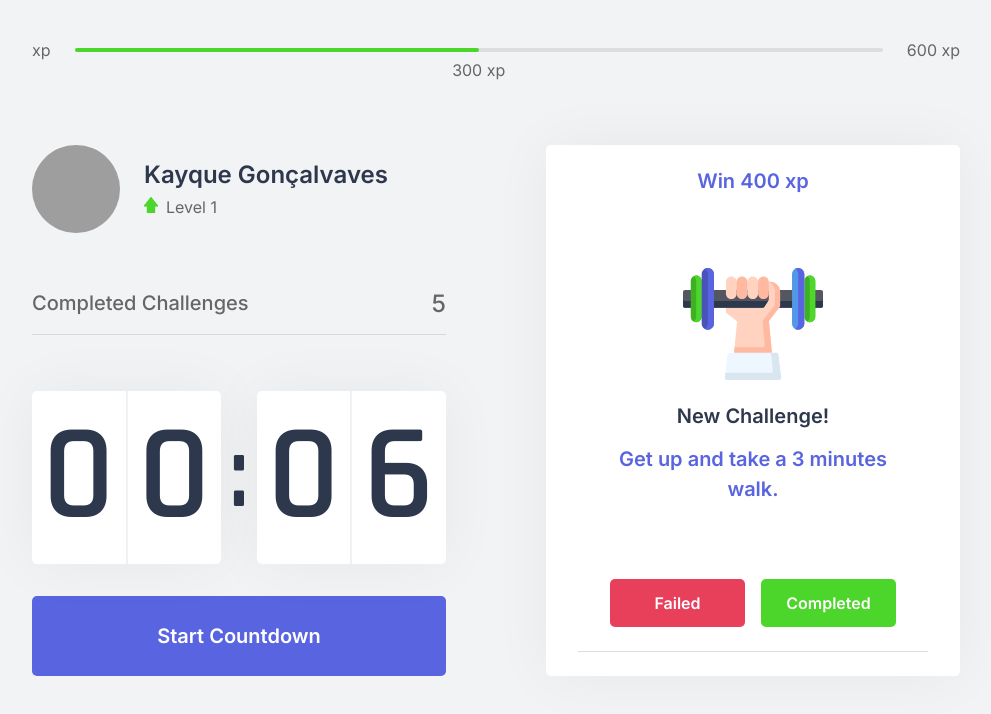
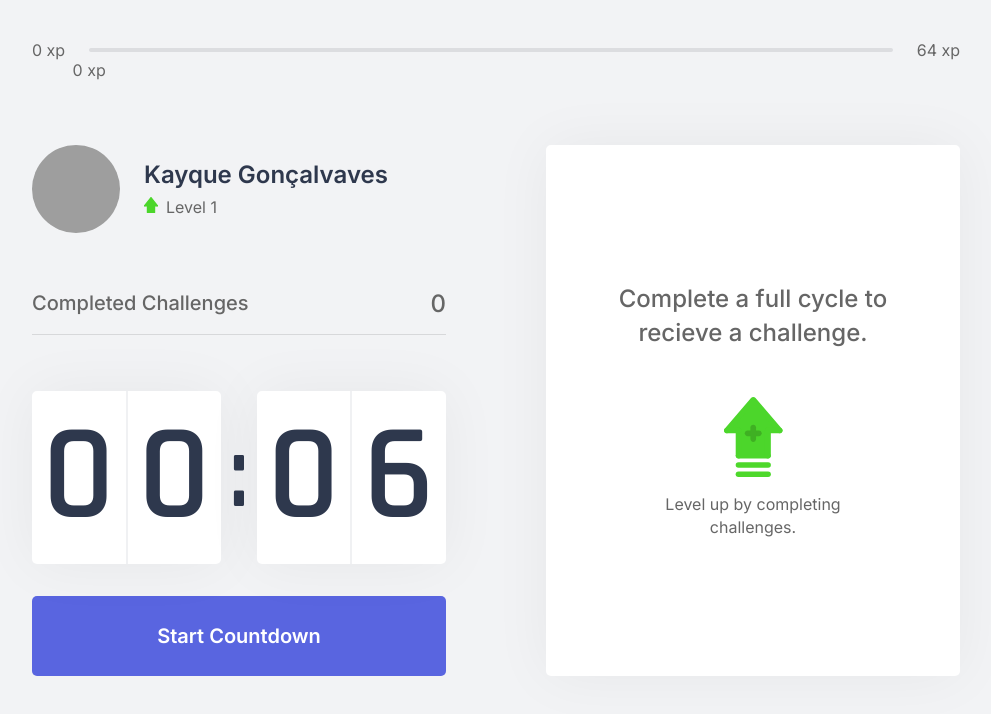
Before and after one commit to Kayque-Goncalves/nlw-project, a Next.js app in the folder moveit-next/: page / in a window 1280 px wide. Shown: the top 714 px of the page, without its empty margins (144-1135 px from the left). Built offline with nearby package versions, Linux system fonts and the light colour scheme; grey boxes are pictures that could not be loaded.

Commit message:
using context API

```diff
--- a/moveit-next/src/components/ChallengeBox.tsx
+++ b/moveit-next/src/components/ChallengeBox.tsx
@@ -3,28 +3,25 @@
 import styles from '../styles/components/ChallengeBox.module.css'
 
 export function ChallengeBox() {
-    const contextData = useContext(ChallengeContext)
-
-    console.log(contextData)
-
-    const hasActiveChallenge = true
+    const { activeChallenge, resetChallenge } = useContext(ChallengeContext)
 
     return (
         <div className={ styles.challengeBoxContainer }>
-            { hasActiveChallenge ? (
+            { activeChallenge ? (
                 <div className={ styles.challengeActive }>
-                    <header> Win 400 xp </header>
+                    <header> Win {activeChallenge.amount} xp </header>
 
                     <main>
-                        <img src="icons/body.svg" />
+                        <img src={`icons/${activeChallenge.type}.svg`} />
                         <strong> New Challenge! </strong>
-                        <p> Get up and take a 3 minutes walk. </p>
+                        <p> {activeChallenge.description} </p>
                     </main>
 
                     <footer>
                         <button
                             type="button"
                             className={ styles.challengeFailedButton }
+                            onClick={ resetChallenge }
                         >
                             Failed
                         </button>
--- a/moveit-next/src/components/CompletedChallenges.tsx
+++ b/moveit-next/src/components/CompletedChallenges.tsx
@@ -1,10 +1,14 @@
+import { useContext } from 'react'
+import { ChallengeContext } from '../contexts/ChallengesContext'
 import styles from '../styles/components/CompletedChallenges.module.css'
 
 export function CompletedChallenges() {
+    const { challengesCompleted } = useContext(ChallengeContext)
+
     return (
         <div className={ styles.completedChallengesContainer }>
             <span> Completed Challenges </span>
-            <span> 5 </span>
+            <span> {challengesCompleted} </span>
         </div>
     )
 }
--- a/moveit-next/src/components/ExperienceBar.tsx
+++ b/moveit-next/src/components/ExperienceBar.tsx
@@ -1,17 +1,23 @@
+import { useContext } from 'react';
+import { ChallengeContext } from '../contexts/ChallengesContext';
 import styles from '../styles/components/ExperienceBar.module.css';
 
 export function ExperienceBar() {
+    const { currentExperience, experienceToNextLevel } = useContext(ChallengeContext)
+
+    const percentToNextLevel = Math.round(currentExperience * 100) / experienceToNextLevel
+
     return(
         <header className={ styles.experienceBar }>
-            <span> xp</span>
+            <span> 0 xp</span>
             <div>
-                <div style={{ width: '50%' }} />
+                <div style={{ width: `${percentToNextLevel}%` }} />
 
-                <span className={ styles.currentExperience } style={{ left: '50%'}}>
-                    300 xp
+                <span className={ styles.currentExperience } style={{ left: `${percentToNextLevel}%`}}>
+                    { currentExperience } xp
                 </span>
             </div>
-            <span>600 xp</span>
+            <span>{experienceToNextLevel} xp</span>
         </header>
     )
 }
--- a/moveit-next/src/contexts/ChallengesContext.tsx
+++ b/moveit-next/src/contexts/ChallengesContext.tsx
@@ -1,11 +1,20 @@
 import { createContext, useState, ReactNode } from 'react'
+import challenges from '../../challenges.json'
 
+interface Challenge {
+    type: 'body' | 'eye'
+    description: string
+    amount: number
+}
 interface ChallengeContextData {
     level: number
     currentExperience: number
     challengesCompleted: number
+    experienceToNextLevel: number
+    activeChallenge: Challenge
     levelUp: ( ) => void
     startNewChallenge: ( ) => void
+    resetChallenge: ( ) => void
 }
 
 interface ChallengesProviderProps {
@@ -19,12 +28,23 @@
     const [currentExperience, setCurrentExperience] = useState(0)
     const [challengesCompleted, setChallengesCompleted] = useState(0)
 
+    const [activeChallenge, setActiveChallenge] = useState(null)
+
+    const experienceToNextLevel = Math.pow((level + 1) * 4, 2)
+
     function levelUp() {
       setLevel(level + 1)
     }
 
     function startNewChallenge() {
-        console.log('New challenge')
+        const randomChallengeIndex = Math.floor(Math.random() * challenges.length)
+        const challenge = challenges[randomChallengeIndex]
+
+        setActiveChallenge(challenge)
+    }
+
+    function resetChallenge() {
+        setActiveChallenge(null)
     }
 
     return (
@@ -34,7 +54,10 @@
                 currentExperience,
                 challengesCompleted,
                 levelUp,
-                startNewChallenge
+                startNewChallenge,
+                activeChallenge,
+                resetChallenge,
+                experienceToNextLevel
                 }}
             >
             {children}
```
